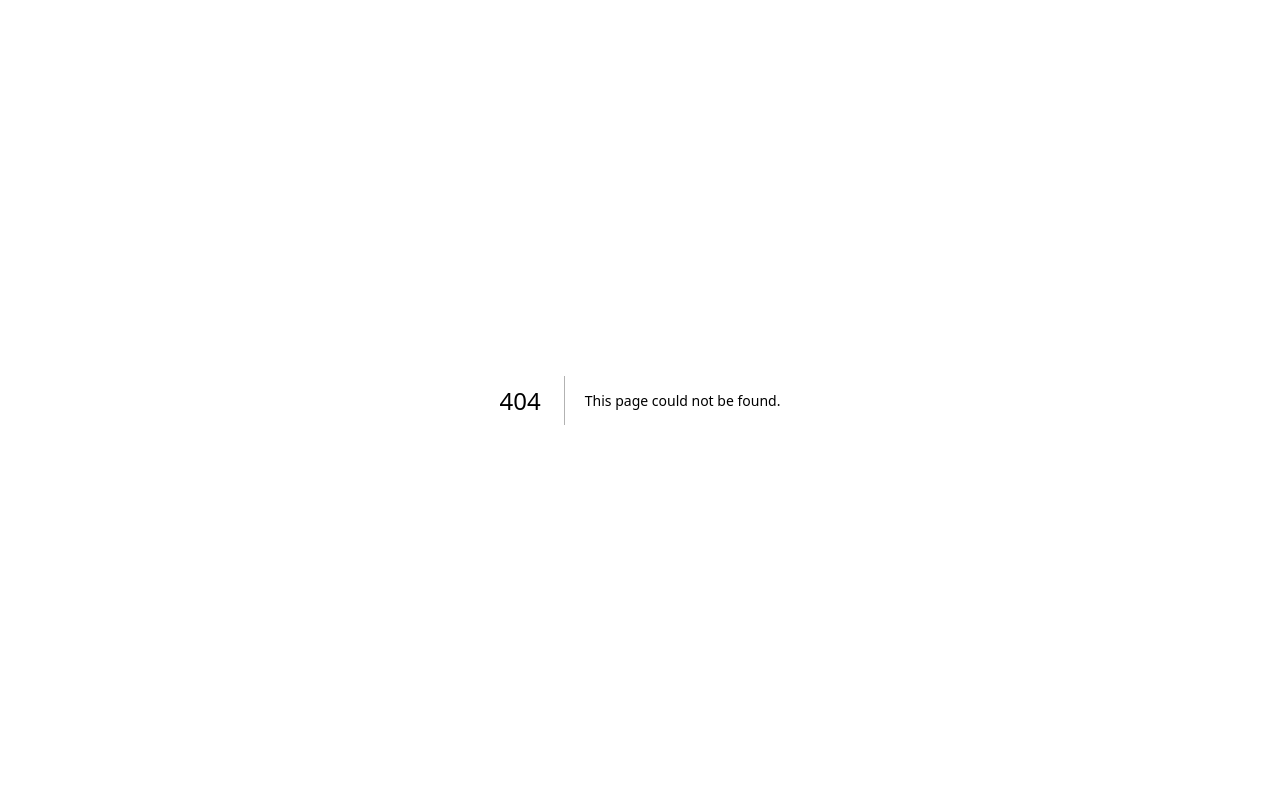
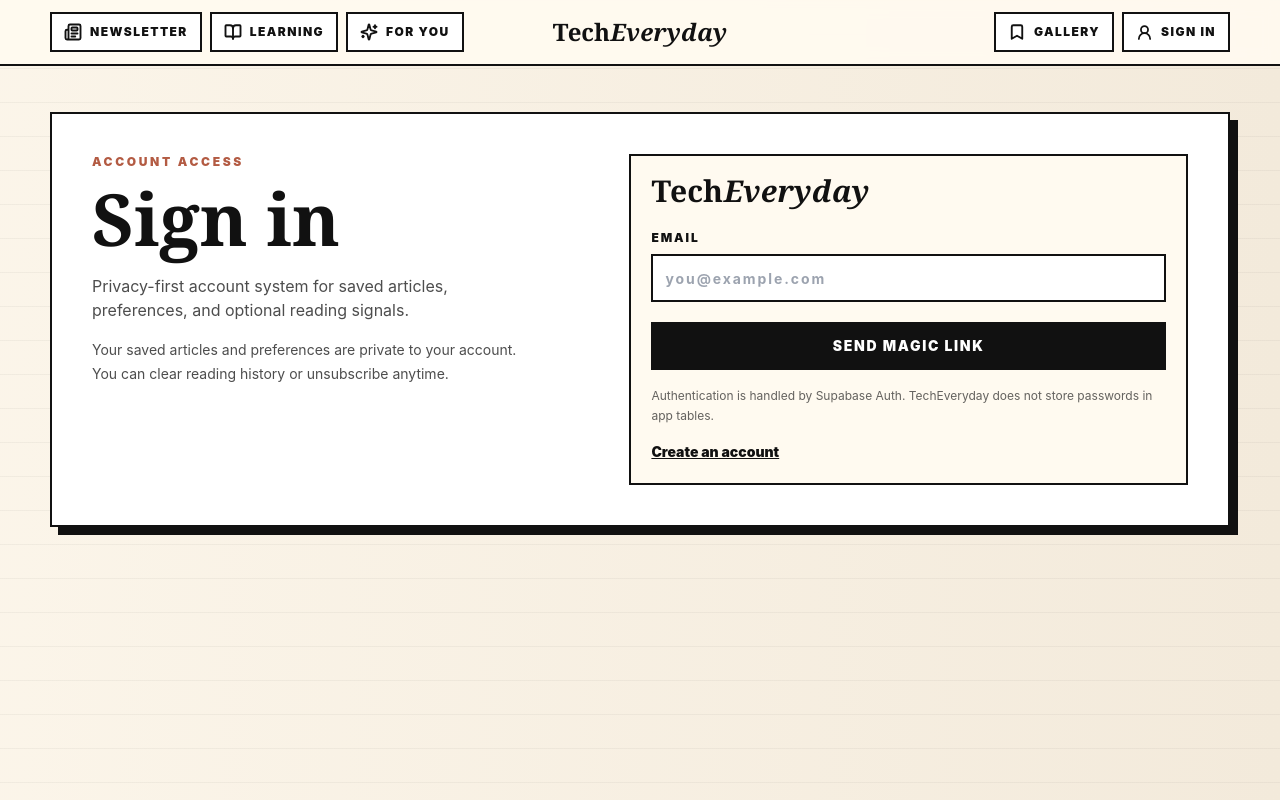
Before and after one commit to DennyKantarevic/TechEveryday-AI-News-Updates, a Next.js app: page /login in a window 1280 px wide. Before the commit this address had no page. Built offline with nearby package versions, Linux system fonts and the light colour scheme; no server answers.

Commit message:
feat: add supabase auth entry points

```diff
--- /dev/null
+++ b/app/auth/callback/route.ts
@@ -0,0 +1,15 @@
+import { NextRequest, NextResponse } from "next/server";
+import { createServerSupabaseClient } from "@/lib/supabase/server";
+
+export async function GET(request: NextRequest) {
+  const requestUrl = new URL(request.url);
+  const code = requestUrl.searchParams.get("code");
+  const next = requestUrl.searchParams.get("next") || "/account";
+  const supabase = await createServerSupabaseClient();
+
+  if (code && supabase) {
+    await supabase.auth.exchangeCodeForSession(code);
+  }
+
+  return NextResponse.redirect(new URL(next, requestUrl.origin));
+}
--- /dev/null
+++ b/app/login/page.tsx
@@ -0,0 +1,59 @@
+import Link from "next/link";
+import React from "react";
+import BrandWordmark from "@/components/BrandWordmark";
+import StickyHeader from "@/components/StickyHeader";
+import { signInWithMagicLink } from "@/lib/auth/actions";
+
+export default function LoginPage() {
+  return (
+    <>
+      <StickyHeader alwaysVisible />
+      <main className="editorial-shell min-h-screen pb-24 pt-28">
+        <section className="grid gap-8 border-2 border-ink bg-white p-6 shadow-[8px_8px_0_#111] md:grid-cols-[0.95fr_1.05fr] md:p-10">
+          <div>
+            <p className="text-xs font-black uppercase tracking-[0.22em] text-clay">
+              Account access
+            </p>
+            <h1 className="mt-3 font-display text-5xl font-black leading-none md:text-7xl">
+              Sign in
+            </h1>
+            <p className="mt-5 max-w-md text-sm leading-6 text-ink/75 md:text-base">
+              Privacy-first account system for saved articles, preferences, and optional
+              reading signals.
+            </p>
+            <p className="mt-4 max-w-md text-sm leading-6 text-ink/75">
+              Your saved articles and preferences are private to your account. You can clear
+              reading history or unsubscribe anytime.
+            </p>
+          </div>
+
+          <form action={signInWithMagicLink} className="border-2 border-ink bg-bone p-5">
+            <div className="font-display text-3xl font-black leading-none">
+              <BrandWordmark />
+            </div>
+            <label className="mt-6 block text-xs font-black uppercase tracking-[0.16em]">
+              Email
+              <input
+                required
+                type="email"
+                name="email"
+                placeholder="you@example.com"
+                className="mt-2 h-12 w-full border-2 border-ink bg-white px-3 text-sm font-bold outline-none"
+              />
+            </label>
+            <button className="mt-5 h-12 w-full border-2 border-ink bg-ink px-4 text-sm font-black uppercase tracking-[0.12em] text-white transition hover:bg-white hover:text-ink">
+              Send magic link
+            </button>
+            <p className="mt-4 text-xs leading-5 text-ink/65">
+              Authentication is handled by Supabase Auth. TechEveryday does not store
+              passwords in app tables.
+            </p>
+            <Link href="/signup" className="mt-4 inline-block text-sm font-black underline">
+              Create an account
+            </Link>
+          </form>
+        </section>
+      </main>
+    </>
+  );
+}
--- /dev/null
+++ b/app/signup/page.tsx
@@ -0,0 +1,59 @@
+import Link from "next/link";
+import React from "react";
+import BrandWordmark from "@/components/BrandWordmark";
+import StickyHeader from "@/components/StickyHeader";
+import { signUpWithMagicLink } from "@/lib/auth/actions";
+
+export default function SignupPage() {
+  return (
+    <>
+      <StickyHeader alwaysVisible />
+      <main className="editorial-shell min-h-screen pb-24 pt-28">
+        <section className="grid gap-8 border-2 border-ink bg-white p-6 shadow-[8px_8px_0_#111] md:grid-cols-[0.95fr_1.05fr] md:p-10">
+          <div>
+            <p className="text-xs font-black uppercase tracking-[0.22em] text-clay">
+              New account
+            </p>
+            <h1 className="mt-3 font-display text-5xl font-black leading-none md:text-7xl">
+              Create account
+            </h1>
+            <p className="mt-5 max-w-md text-sm leading-6 text-ink/75 md:text-base">
+              Save articles across devices, keep preferences private to your account, and
+              opt in to daily email updates only when you choose.
+            </p>
+            <p className="mt-4 max-w-md text-sm leading-6 text-ink/75">
+              We store your email for login/subscriptions, saved articles, preferences, and
+              optional reading signals used for For You recommendations.
+            </p>
+          </div>
+
+          <form action={signUpWithMagicLink} className="border-2 border-ink bg-bone p-5">
+            <div className="font-display text-3xl font-black leading-none">
+              <BrandWordmark />
+            </div>
+            <label className="mt-6 block text-xs font-black uppercase tracking-[0.16em]">
+              Email
+              <input
+                required
+                type="email"
+                name="email"
+                placeholder="you@example.com"
+                className="mt-2 h-12 w-full border-2 border-ink bg-white px-3 text-sm font-bold outline-none"
+              />
+            </label>
+            <button className="mt-5 h-12 w-full border-2 border-ink bg-ink px-4 text-sm font-black uppercase tracking-[0.12em] text-white transition hover:bg-white hover:text-ink">
+              Send signup link
+            </button>
+            <p className="mt-4 text-xs leading-5 text-ink/65">
+              Authentication is handled by Supabase Auth. TechEveryday does not store
+              passwords in app tables.
+            </p>
+            <Link href="/login" className="mt-4 inline-block text-sm font-black underline">
+              Already have an account?
+            </Link>
+          </form>
+        </section>
+      </main>
+    </>
+  );
+}
--- /dev/null
+++ b/components/AuthButton.tsx
@@ -0,0 +1,84 @@
+"use client";
+
+import Link from "next/link";
+import { LogOut, UserRound } from "lucide-react";
+import React from "react";
+import { useEffect, useState } from "react";
+import { createClient } from "@/lib/supabase/client";
+import type { User } from "@supabase/supabase-js";
+
+export default function AuthButton() {
+  const [user, setUser] = useState<User | null>(null);
+  const [loaded, setLoaded] = useState(false);
+
+  useEffect(() => {
+    let active = true;
+
+    try {
+      const supabase = createClient();
+
+      supabase.auth.getUser().then(({ data }) => {
+        if (active) {
+          setUser(data.user ?? null);
+          setLoaded(true);
+        }
+      });
+
+      const {
+        data: { subscription }
+      } = supabase.auth.onAuthStateChange((_event, session) => {
+        setUser(session?.user ?? null);
+        setLoaded(true);
+      });
+
+      return () => {
+        active = false;
+        subscription.unsubscribe();
+      };
+    } catch {
+      setLoaded(true);
+      return undefined;
+    }
+  }, []);
+
+  async function signOut() {
+    try {
+      await createClient().auth.signOut();
+      setUser(null);
+    } catch {
+      setUser(null);
+    }
+  }
+
+  if (!loaded || !user) {
+    return (
+      <Link
+        href="/login"
+        className="inline-flex h-10 items-center justify-center gap-2 border-2 border-ink bg-white px-2 text-xs font-black uppercase tracking-[0.12em] transition hover:-translate-y-0.5 hover:shadow-[3px_3px_0_#111] md:px-3"
+      >
+        <UserRound size={17} strokeWidth={2.5} />
+        <span className="hidden lg:inline">Sign in</span>
+      </Link>
+    );
+  }
+
+  return (
+    <div className="flex items-center gap-2">
+      <Link
+        href="/account"
+        className="inline-flex h-10 items-center justify-center gap-2 border-2 border-ink bg-white px-2 text-xs font-black uppercase tracking-[0.12em] transition hover:-translate-y-0.5 hover:shadow-[3px_3px_0_#111] md:px-3"
+      >
+        <UserRound size={17} strokeWidth={2.5} />
+        <span className="hidden lg:inline">Account</span>
+      </Link>
+      <button
+        type="button"
+        onClick={signOut}
+        className="inline-flex h-10 w-10 items-center justify-center border-2 border-ink bg-white transition hover:-translate-y-0.5 hover:shadow-[3px_3px_0_#111]"
+        aria-label="Sign out"
+      >
+        <LogOut size={17} strokeWidth={2.5} />
+      </button>
+    </div>
+  );
+}
--- a/components/StickyHeader.tsx
+++ b/components/StickyHeader.tsx
@@ -4,6 +4,7 @@ import Link from "next/link";
 import React from "react";
 import { motion, useScroll, useTransform } from "framer-motion";
 import { Bookmark, BookOpen, Newspaper, Sparkles } from "lucide-react";
+import AuthButton from "@/components/AuthButton";
 import BrandWordmark from "@/components/BrandWordmark";
 
 export default function StickyHeader({ alwaysVisible = false }: { alwaysVisible?: boolean }) {
@@ -60,6 +61,7 @@ export default function StickyHeader({ alwaysVisible = false }: { alwaysVisible?
         >
           <BrandWordmark />
         </div>
+        <div className="flex items-center gap-2">
           <Link
             href="/gallery"
             className="inline-flex h-10 items-center justify-center gap-2 border-2 border-ink bg-white px-2 transition hover:-translate-y-0.5 hover:shadow-[3px_3px_0_#111] md:px-3"
@@ -70,6 +72,8 @@ export default function StickyHeader({ alwaysVisible = false }: { alwaysVisible?
               Gallery
             </span>
           </Link>
+          <AuthButton />
+        </div>
       </div>
     </motion.header>
   );
--- /dev/null
+++ b/lib/auth/actions.ts
@@ -0,0 +1,59 @@
+"use server";
+
+import { redirect } from "next/navigation";
+import { createServerSupabaseClient } from "@/lib/supabase/server";
+
+function appBaseUrl() {
+  return process.env.APP_BASE_URL || "http://localhost:3000";
+}
+
+function cleanEmail(formData: FormData) {
+  return String(formData.get("email") ?? "")
+    .trim()
+    .toLowerCase();
+}
+
+export async function signInWithMagicLink(formData: FormData) {
+  const email = cleanEmail(formData);
+  const supabase = await createServerSupabaseClient();
+
+  if (!supabase || !email) {
+    redirect("/login?message=missing-email");
+  }
+
+  const { error } = await supabase.auth.signInWithOtp({
+    email,
+    options: {
+      emailRedirectTo: `${appBaseUrl()}/auth/callback`
+    }
+  });
+
+  if (error) {
+    redirect("/login?message=signin-failed");
+  }
+
+  redirect("/login?message=check-email");
+}
+
+export async function signUpWithMagicLink(formData: FormData) {
+  const email = cleanEmail(formData);
+  const supabase = await createServerSupabaseClient();
+
+  if (!supabase || !email) {
+    redirect("/signup?message=missing-email");
+  }
+
+  const { error } = await supabase.auth.signInWithOtp({
+    email,
+    options: {
+      emailRedirectTo: `${appBaseUrl()}/auth/callback`,
+      shouldCreateUser: true
+    }
+  });
+
+  if (error) {
+    redirect("/signup?message=signup-failed");
+  }
+
+  redirect("/signup?message=check-email");
+}
```
Also changed, not shown: 1 other file (tests, documents, lock files or other folders). Lines whose indentation alone changed are shown as unchanged.
